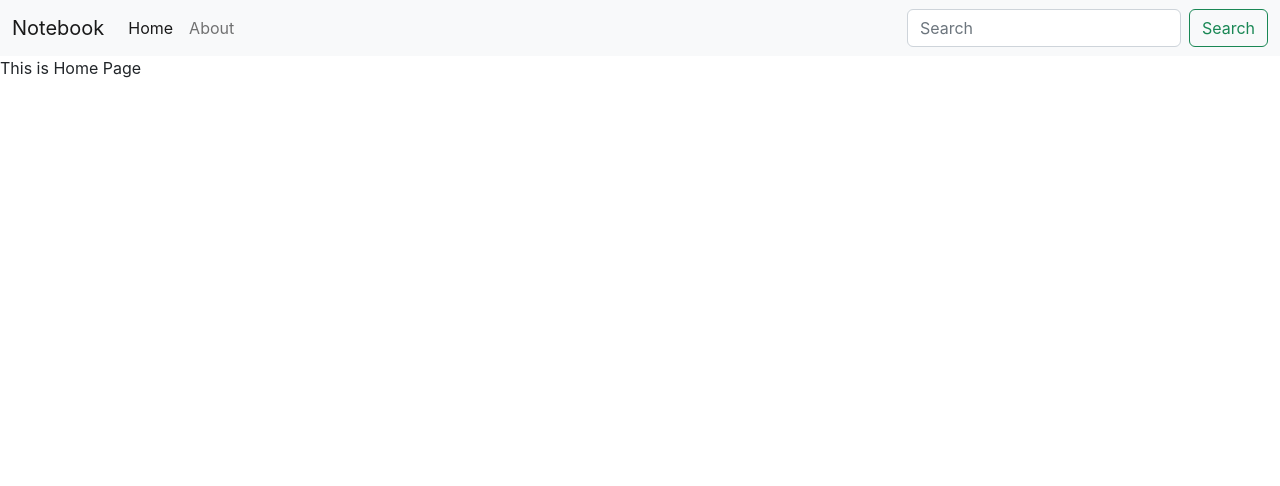
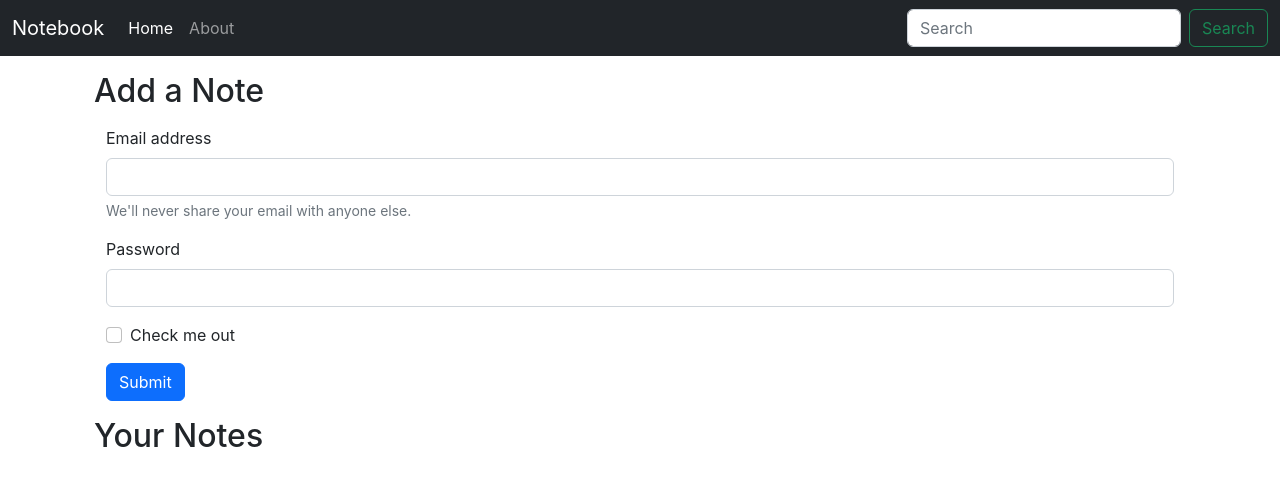
Before and after one commit to Amankr705/notebook, a React (Create React App) app: page / in a window 1280 px wide. Shown: the top 486 px of the page. Built offline with nearby package versions, Linux system fonts and the light colour scheme.

Commit message:
useLocation hook

```diff
--- a/src/App.js
+++ b/src/App.js
@@ -17,10 +17,12 @@
     <NoteState>
       <Router>
         <Navbar/>
+        <div className="container">
           <Routes>
               <Route exact path="/" element={<Home/>} />
               <Route exact path="/about" element={<About/>} />
           </Routes>
+        </div>
       </Router>
     </NoteState>
     </>
--- a/src/components/About.js
+++ b/src/components/About.js
@@ -1,16 +1,9 @@
 import React, {useContext} from 'react';
-import noteContext from '../context/notes/noteContext';
-import { useEffect } from 'react';
 
 const About = () => {
-  const a = useContext(noteContext)
-  useEffect(() => {
-    a.update();
-    // eslint-disable-next-line
-  }, [])
   return (
     <div>
-      This is About Page {a.state.name} and he is in class {a.state.class}
+      This is About Page
     </div>
   )
 }
--- a/src/components/Home.js
+++ b/src/components/Home.js
@@ -3,7 +3,28 @@
 export const Home = () => {
   return (
     <div>
-      This is Home Page
+      <div className="container my-3">
+      <h2>Add a Note</h2>
+      <form className="container my-3">
+        <div class="mb-3">
+          <label for="exampleInputEmail1" class="form-label">Email address</label>
+          <input type="email" class="form-control" id="exampleInputEmail1" aria-describedby="emailHelp" />
+          <div id="emailHelp" class="form-text">We'll never share your email with anyone else.</div>
+        </div>
+        <div class="mb-3">
+          <label for="exampleInputPassword1" class="form-label">Password</label>
+          <input type="password" class="form-control" id="exampleInputPassword1" />
+        </div>
+        <div class="mb-3 form-check">
+          <input type="checkbox" class="form-check-input" id="exampleCheck1" />
+          <label class="form-check-label" for="exampleCheck1">Check me out</label>
+        </div>
+        <button type="submit" class="btn btn-primary">Submit</button>
+      </form>
+      </div>
+      <div className="container my-3">
+        <h2>Your Notes</h2>
+      </div>
     </div>
   )
 }
--- a/src/components/Navbar.js
+++ b/src/components/Navbar.js
@@ -1,9 +1,14 @@
-import React from 'react';
-import { Link } from "react-router-dom";
+import React, {useEffect} from 'react';
+import { Link, useLocation } from "react-router-dom";
+
 
 const Navbar = () => {
+    let location = useLocation();
+    useEffect(() => {
+        console.log(location.pathname);
+      }, [location]);
     return (
-        <nav className="navbar navbar-expand-lg bg-light">
+        <nav className="navbar navbar-expand-lg navbar-dark bg-dark">
             <div className="container-fluid">
                 <Link className="navbar-brand" to="/">Notebook</Link>
                 <button className="navbar-toggler" type="button" data-bs-toggle="collapse" data-bs-target="#navbarSupportedContent" aria-controls="navbarSupportedContent" aria-expanded="false" aria-label="Toggle navigation">
@@ -12,10 +17,10 @@
                 <div className="collapse navbar-collapse" id="navbarSupportedContent">
                     <ul className="navbar-nav me-auto mb-2 mb-lg-0">
                         <li className="nav-item">
-                            <Link className="nav-link active" aria-current="page" to="/">Home</Link>
+                            <Link className={`nav-link ${location.pathname==="/"?"active": ""}`} aria-current="page" to="/">Home</Link>
                         </li>
                         <li className="nav-item">
-                            <Link className="nav-link" to="/about">About</Link>
+                            <Link className={`nav-link ${location.pathname==="/about"?"active": ""}`} to="/about">About</Link>
                         </li>
                     </ul>
                     <form className="d-flex" role="search">
--- a/src/context/notes/NoteState.js
+++ b/src/context/notes/NoteState.js
@@ -2,21 +2,9 @@
 import { useState } from "react";
 
 const NoteState = (props)=>{
-    const s1 = {
-        "name": "Aman",
-        "class": "XII"
-    }
-    const [state, setstate] = useState(s1);
-    const update = ()=>{
-        setTimeout(() => {
-            setstate({
-                "name": "Aman kumar",
-                "class": "XIII"
-            })
-        }, 1000);
-    }
+
     return(
-        <NoteContext.Provider value={{state:state, update:update}}>
+        <NoteContext.Provider value={{}}>
             {props.children}
         </NoteContext.Provider>
     )
```
